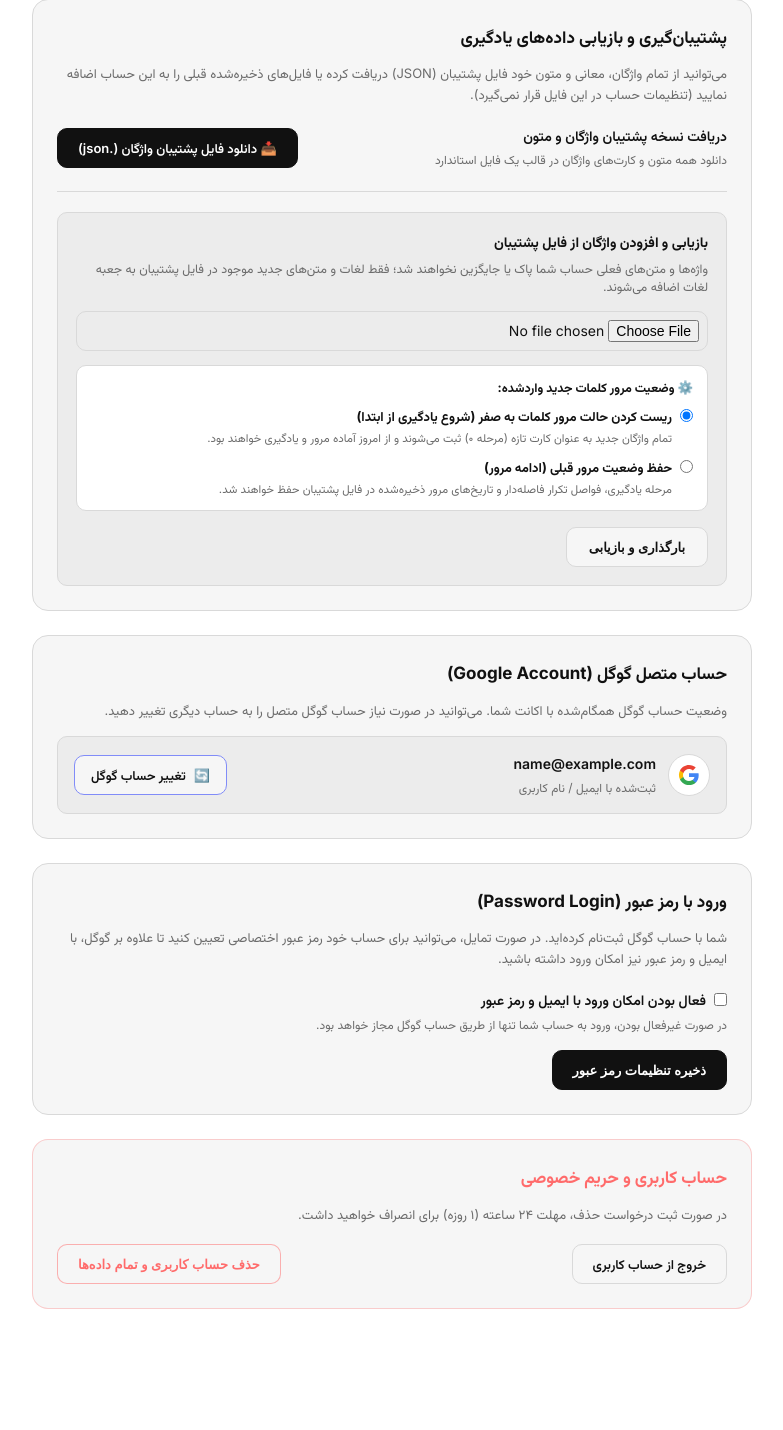
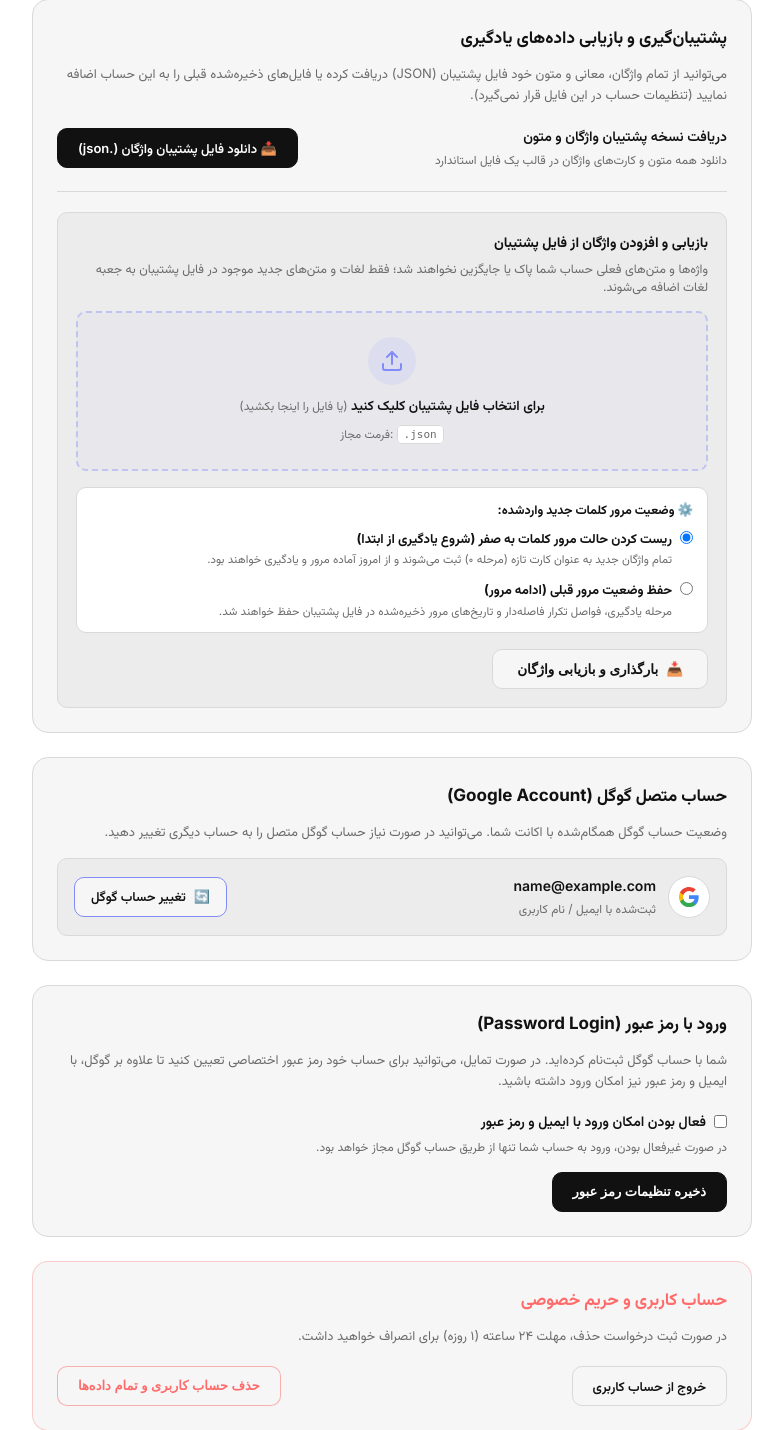
Before and after one commit to bruh-404/nightly-vocab, a Django app: page /settings/ in a window 1280 px wide. Shown: the part 1671-3101 px from the top of the page, without its empty margins (248-1031 px from the left). Before the commit the page ends 2980 px from the top, so only its background shows below. Run offline with Django 5.2, Linux system fonts and the light colour scheme; the visitor is signed in with stand-in values (Sample User, id 1); data comes from the database, SQL or seed files in the repository; data that the repository does not hold is empty.

Commit message:
Replace native browser file input with modern styled upload dropzone and live file feedback

```diff
--- a/static/css/main.css
+++ b/static/css/main.css
@@ -688,6 +688,36 @@ select option {
   border-bottom: none !important;
 }
 
+/* Custom File Upload Dropzone */
+.backup-file-dropzone {
+  display: flex;
+  flex-direction: column;
+  align-items: center;
+  justify-content: center;
+  padding: 24px 16px;
+  border: 2px dashed rgba(129, 140, 248, 0.4);
+  border-radius: var(--radius-md);
+  background: rgba(129, 140, 248, 0.03);
+  cursor: pointer;
+  transition: all 0.2s ease;
+  text-align: center;
+}
+
+.backup-file-dropzone:hover {
+  border-color: #818cf8 !important;
+  background: rgba(129, 140, 248, 0.08) !important;
+}
+
+.backup-file-dropzone:hover .dropzone-icon {
+  transform: translateY(-2px) scale(1.05);
+  background: rgba(129, 140, 248, 0.2) !important;
+}
+
+.backup-file-dropzone.dragover {
+  border-color: #10b981 !important;
+  background: rgba(16, 185, 129, 0.1) !important;
+}
+
 /* Alerts */
 .alert {
   padding: 12px 16px;
--- a/templates/settings/index.html
+++ b/templates/settings/index.html
@@ -303,8 +303,34 @@
       </p>
 
       <form id="user-import-form" onsubmit="handleUserBackupImport(event)">
-        <div style="margin-bottom: 14px;">
-          <input type="file" id="user-backup-file-input" accept=".json" required class="form-input" style="width: 100%; padding: 8px;">
+        <!-- Custom Styled File Upload Dropzone -->
+        <div style="margin-bottom: 16px;">
+          <input type="file" id="user-backup-file-input" accept=".json" required style="display: none;" onchange="onBackupFileSelected(this)">
+
+          <label for="user-backup-file-input" id="backup-dropzone" class="backup-file-dropzone">
+            <div class="dropzone-icon" style="width: 48px; height: 48px; border-radius: 50%; background: rgba(129, 140, 248, 0.12); display: flex; align-items: center; justify-content: center; margin-bottom: 10px; color: #818cf8; transition: transform 0.2s ease;">
+              <svg width="24" height="24" viewBox="0 0 24 24" fill="none" stroke="currentColor" stroke-width="2" stroke-linecap="round" stroke-linejoin="round">
+                <path d="M21 15v4a2 2 0 0 1-2 2H5a2 2 0 0 1-2-2v-4"></path>
+                <polyline points="17 8 12 3 7 8"></polyline>
+                <line x1="12" y1="3" x2="12" y2="15"></line>
+              </svg>
+            </div>
+
+            <div id="dropzone-prompt">
+              <span style="font-size: 13.5px; font-weight: 600; color: var(--text); display: block; margin-bottom: 4px;">
+                برای انتخاب فایل پشتیبان کلیک کنید <span class="text-muted" style="font-weight: 400; font-size: 12px;">(یا فایل را اینجا بکشید)</span>
+              </span>
+              <span class="text-muted" style="font-size: 11.5px; direction: ltr; display: inline-block;">
+                فرمت مجاز: <code style="font-size: 11px; padding: 2px 6px; background: var(--bg); border: 1px solid var(--border); border-radius: 4px;">.json</code>
+              </span>
+            </div>
+
+            <div id="dropzone-file-info" style="display: none; align-items: center; gap: 8px; margin-top: 4px; padding: 6px 14px; background: rgba(16, 185, 129, 0.12); border: 1px solid rgba(16, 185, 129, 0.35); border-radius: 20px; color: #10b981; font-size: 12.5px; font-weight: 600;">
+              <span>✓ فایل انتخاب شد:</span>
+              <span id="dropzone-file-name" style="direction: ltr; font-family: monospace;"></span>
+              <span id="dropzone-file-size" style="font-size: 11px; opacity: 0.85;"></span>
+            </div>
+          </label>
         </div>
 
         <!-- Option to reset or continue SRS review state -->
@@ -334,8 +360,9 @@
           </div>
         </div>
 
-        <button type="submit" id="btn-import-user-backup" class="btn" style="padding: 9px 22px; font-size: 13px; font-weight: 600;">
-          بارگذاری و بازیابی
+        <button type="submit" id="btn-import-user-backup" class="btn" style="padding: 10px 24px; font-size: 13.5px; font-weight: 600; display: inline-flex; align-items: center; gap: 8px;">
+          <span>📥</span>
+          <span>بارگذاری و بازیابی واژگان</span>
         </button>
       </form>
       <div id="user-import-result" style="margin-top: 14px; font-size: 13px; line-height: 1.5; display: none;"></div>
@@ -669,6 +696,67 @@
     }
   }
 
+  // User Backup File Selection & Dropzone
+  function onBackupFileSelected(input) {
+    const file = input.files && input.files[0];
+    const promptEl = document.getElementById("dropzone-prompt");
+    const infoEl = document.getElementById("dropzone-file-info");
+    const nameEl = document.getElementById("dropzone-file-name");
+    const sizeEl = document.getElementById("dropzone-file-size");
+    const dropzone = document.getElementById("backup-dropzone");
+
+    if (file) {
+      if (promptEl) promptEl.style.display = "none";
+      if (infoEl) infoEl.style.display = "inline-flex";
+      if (nameEl) nameEl.textContent = file.name;
+      const sizeKb = (file.size / 1024).toFixed(1);
+      if (sizeEl) sizeEl.textContent = `(${sizeKb} KB)`;
+      if (dropzone) dropzone.style.borderColor = "rgba(16, 185, 129, 0.6)";
+    } else {
+      if (promptEl) promptEl.style.display = "block";
+      if (infoEl) infoEl.style.display = "none";
+      if (dropzone) dropzone.style.borderColor = "rgba(129, 140, 248, 0.4)";
+    }
+  }
+
+  (function initDropzone() {
+    const bindDrop = () => {
+      const dropzone = document.getElementById("backup-dropzone");
+      const fileInput = document.getElementById("user-backup-file-input");
+      if (!dropzone || !fileInput) return;
+
+      ["dragenter", "dragover"].forEach((evt) => {
+        dropzone.addEventListener(evt, (e) => {
+          e.preventDefault();
+          e.stopPropagation();
+          dropzone.classList.add("dragover");
+        });
+      });
+
+      ["dragleave", "drop"].forEach((evt) => {
+        dropzone.addEventListener(evt, (e) => {
+          e.preventDefault();
+          e.stopPropagation();
+          dropzone.classList.remove("dragover");
+        });
+      });
+
+      dropzone.addEventListener("drop", (e) => {
+        const dt = e.dataTransfer;
+        if (dt && dt.files && dt.files.length > 0) {
+          fileInput.files = dt.files;
+          onBackupFileSelected(fileInput);
+        }
+      });
+    };
+
+    if (document.readyState === "loading") {
+      document.addEventListener("DOMContentLoaded", bindDrop);
+    } else {
+      bindDrop();
+    }
+  })();
+
   // User Backup Import
   async function handleUserBackupImport(e) {
     e.preventDefault();
```
